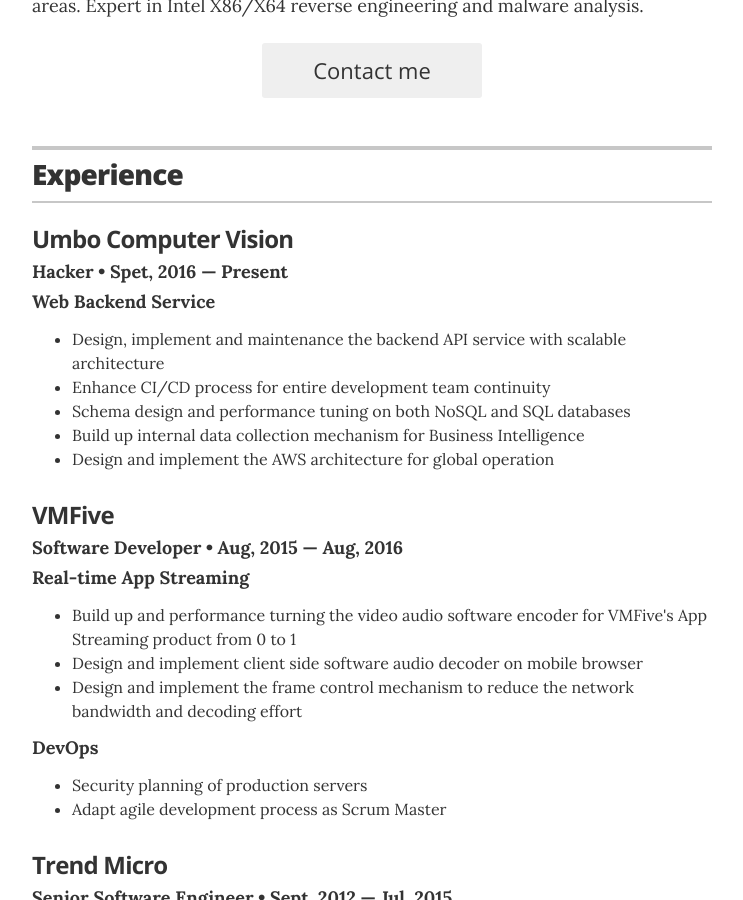
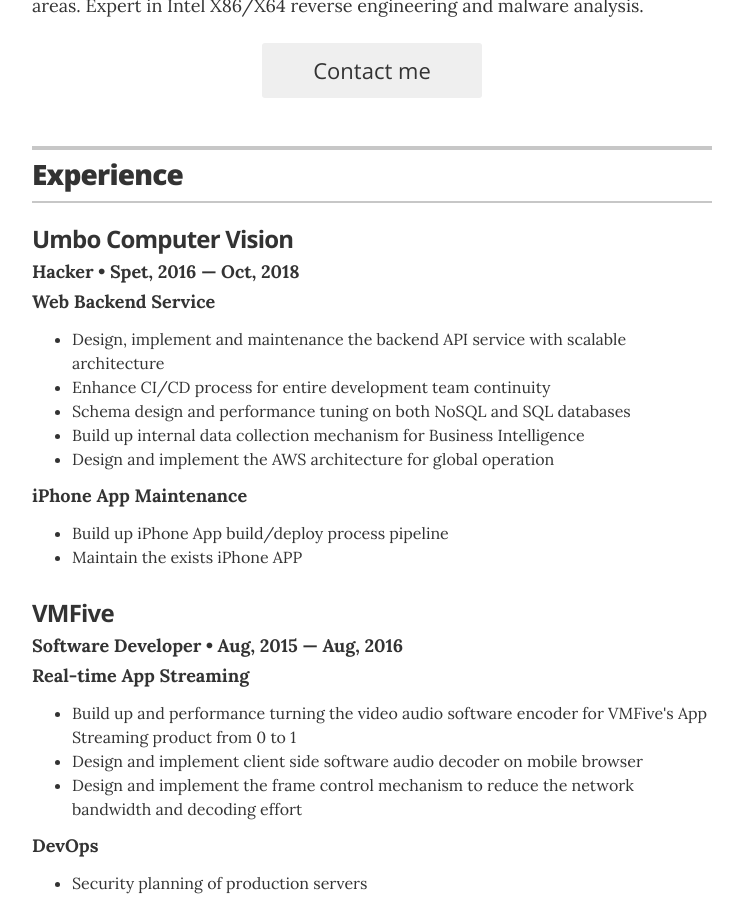
Before and after one commit to kentwelcome/resume, a Jekyll site: the page built from index.html, in a window 1280 px wide and 900 px high, scrolled down 402 px. Shown: the whole window, without its empty margins (268-1011 px from the left). Built offline with Jekyll 4.4.1, drawn with Linux system fonts in a browser that asks for light colours; some of the changed text lies outside the part shown.

Commit message:
[Update] update job experience

```diff
--- a/_data/education.yml
+++ b/_data/education.yml
@@ -4,7 +4,7 @@
   uni: National Tsing Hua University, Taiwan
   year: 2010 &mdash; 2012
   awards:
-    - award: Research focus on network security and system security.
+    - award: Research topic focus on network security and system security
     # - award: "He BZ., Huang KL., Sun HM., Tso R. (2015) A Virtual Network Guard System Based on Cloud Computing Environments. In: Sun H., Yang CY., Lin CW., Pan JS., Snasel V., Abraham A. (eds) Genetic and Evolutionary Computing. Advances in Intelligent Systems and Computing, vol 329. Springer, Cham"
 
 
--- a/_data/experience.yml
+++ b/_data/experience.yml
@@ -8,7 +8,7 @@
 # Umbo CV
 - company: Umbo Computer Vision
   position: Hacker
-  duration: Spet, 2016 &mdash; Present
+  duration: Spet, 2016 &mdash; Oct, 2018
   tasks:
     - title: Web Backend Service
     - summarys:
@@ -17,6 +17,10 @@
       - summary: Schema design and performance tuning on both NoSQL and SQL databases
       - summary: Build up internal data collection mechanism for Business Intelligence
       - summary: Design and implement the AWS architecture for global operation
+    - title: iPhone App Maintenance
+    - summarys:
+      - summary: Build up iPhone App build/deploy process pipeline
+      - summary: Maintain the exists iPhone APP
 
 # VMFive
 - company: VMFive
```
